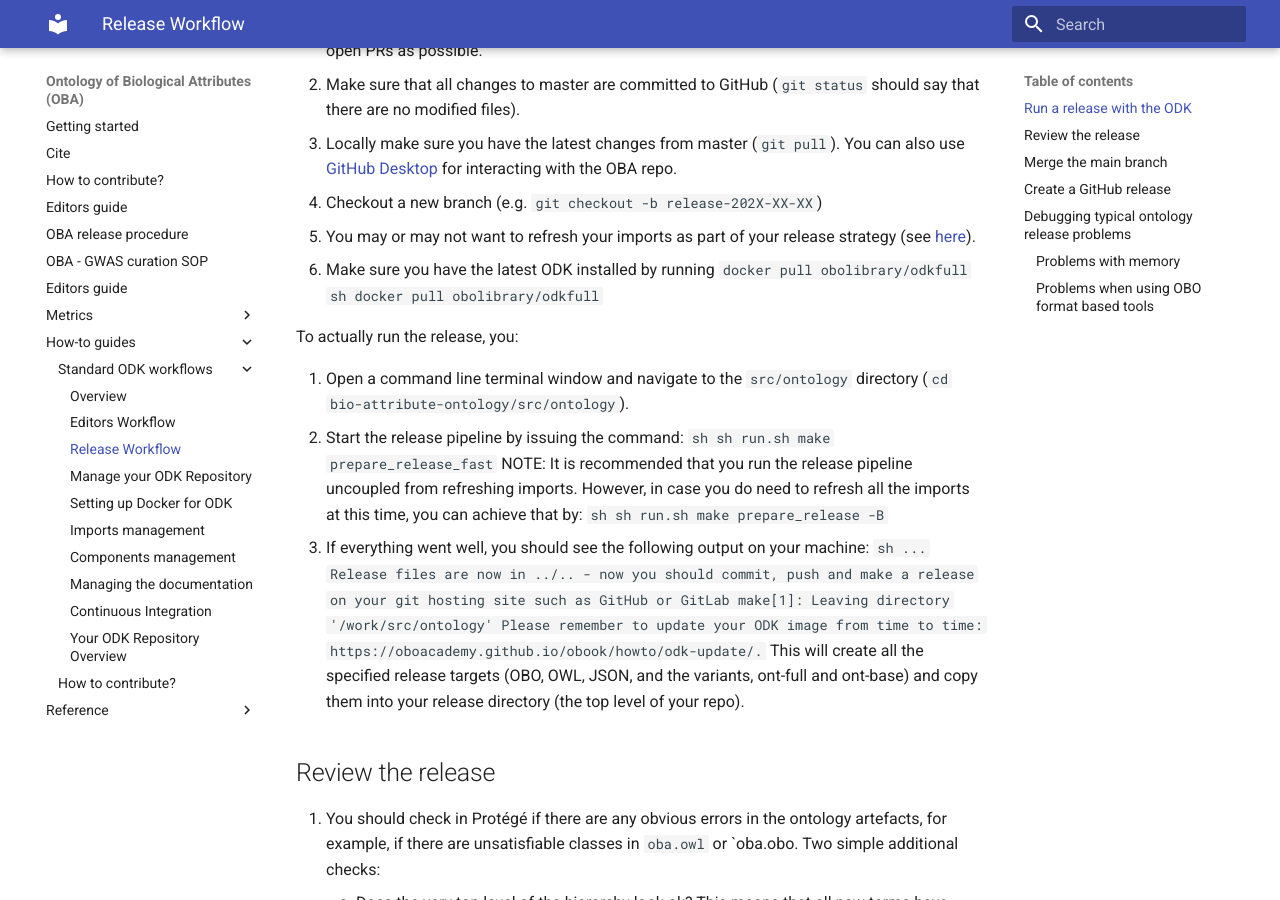
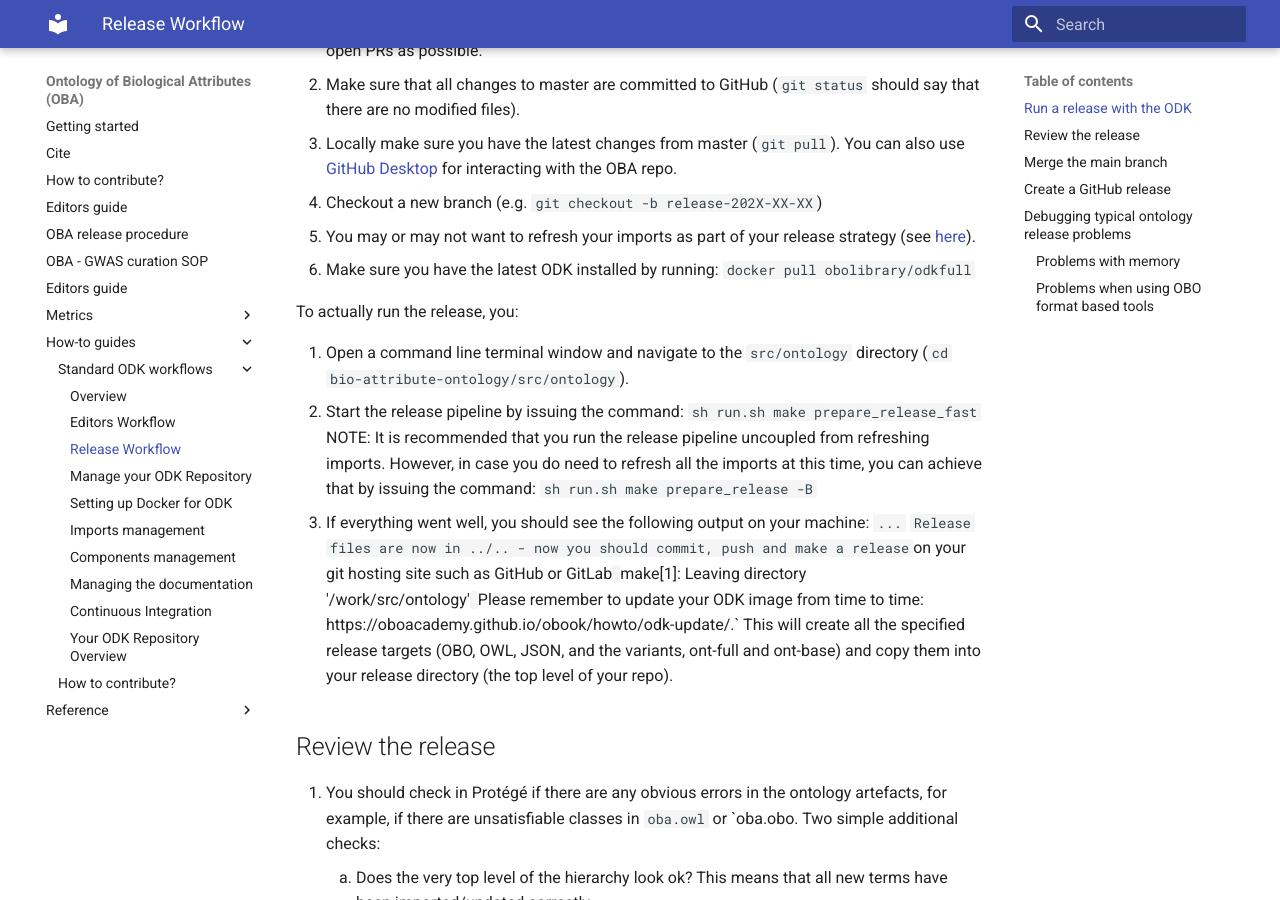
Before and after one commit to obophenotype/bio-attribute-ontology, an MkDocs documentation site: the page built from docs/odk-workflows/ReleaseWorkflow.md, in a window 1280 px wide and 900 px high, scrolled down 535 px. Built offline with MkDocs 1.6.1 and Material for MkDocs 9.7.7, drawn with Linux system fonts in a browser that asks for light colours.

Commit message:
Fix markdown syntax and ugly line breaks

````diff
--- a/docs/odk-workflows/ReleaseWorkflow.md
+++ b/docs/odk-workflows/ReleaseWorkflow.md
@@ -17,29 +17,21 @@ Preparation:
 3. Locally make sure you have the latest changes from master (`git pull`). You can also use [GitHub Desktop](https://desktop.github.com/) for interacting with the OBA repo.
 4. Checkout a new branch (e.g. `git checkout -b release-202X-XX-XX`)
 5. You may or may not want to refresh your imports as part of your release strategy (see [here](UpdateImports.md)).
-6. Make sure you have the latest ODK installed by running `docker pull obolibrary/odkfull`
-    ```sh
-    docker pull obolibrary/odkfull
-    ```
+6. Make sure you have the latest ODK installed by running: `docker pull obolibrary/odkfull`
+
+
 
 To actually run the release, you:
 
 1. Open a command line terminal window and navigate to the `src/ontology` directory (`cd bio-attribute-ontology/src/ontology`).
-2. Start the release pipeline by issuing the command:
-    ```sh
-    sh run.sh make prepare_release_fast
-    ```
-    NOTE: It is recommended that you run the release pipeline uncoupled from refreshing imports. However, in case you do need to refresh all the imports at this time, you can achieve that by:
-    ```sh
-    sh run.sh make prepare_release -B
-    ```
+2. Start the release pipeline by issuing the command: `sh run.sh make prepare_release_fast`
+    NOTE: It is recommended that you run the release pipeline uncoupled from refreshing imports. However, in case you do need to refresh all the imports at this time, you can achieve that by issuing the command: `sh run.sh make prepare_release -B`
 3. If everything went well, you should see the following output on your machine:
-    ```sh
-    ...
-    Release files are now in ../.. - now you should commit, push and make a release         on your git hosting site such as GitHub or GitLab
-    make[1]: Leaving directory '/work/src/ontology'
-    Please remember to update your ODK image from time to time: https://oboacademy.github.io/obook/howto/odk-update/.
-    ```
+    `...`
+    `Release files are now in ../.. - now you should commit, push and make a release
+    `on your git hosting site such as GitHub or GitLab`
+     `make[1]: Leaving directory '/work/src/ontology'`
+     `Please remember to update your ODK image from time to time: https://oboacademy.github.io/obook/howto/odk-update/.`
     This will create all the specified release targets (OBO, OWL, JSON, and the variants, ont-full and ont-base) and copy them into your release directory (the top level of your repo).
 
 ## Review the release
````
